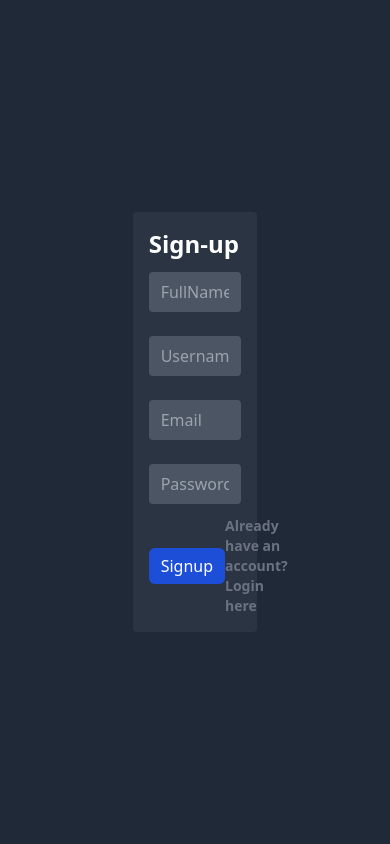
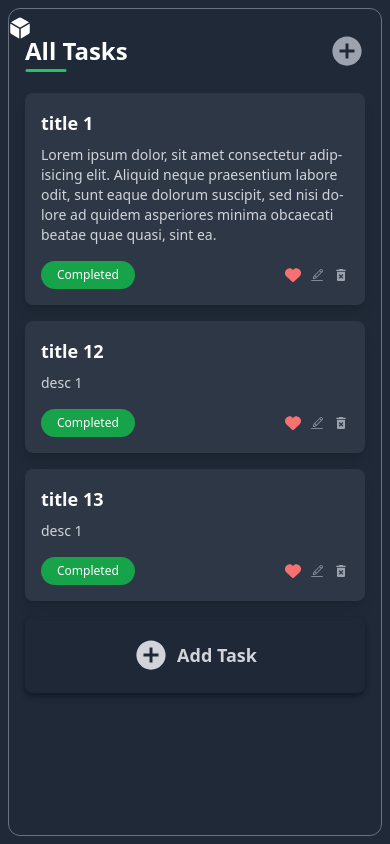
Before and after one commit to KamleshKandpal1/Task-Mang-Frontend, a React (Vite) app: page / in a window 390 px wide. Before the commit this address led to /signup. Built offline with nearby package versions, Linux system fonts and the light colour scheme.

Commit message:
UI changes with responsive design

```diff
--- a/package.json
+++ b/package.json
@@ -12,7 +12,6 @@
   "dependencies": {
     "@reduxjs/toolkit": "^2.2.7",
     "axios": "^1.7.7",
-    "nextjs-progressbar": "^0.0.16",
     "react": "^18.3.1",
     "react-dom": "^18.3.1",
     "react-icons": "^5.3.0",
--- a/src/App.jsx
+++ b/src/App.jsx
@@ -11,11 +11,15 @@ import { Routes, Route, useNavigate } from "react-router-dom";
 import { useDispatch, useSelector } from "react-redux";
 import { useEffect } from "react";
 import { authActions } from "./store/auth";
+
 function App() {
   const dispatch = useDispatch();
   const navigation = useNavigate();
   const isLogged = useSelector((state) => state.auth.isLoggedIn);
+
   // console.log(isLogged);
+  console.log(isLogged);
+
   useEffect(() => {
     if (
       localStorage.getItem("id") &&
@@ -24,13 +28,15 @@ function App() {
     ) {
       dispatch(authActions.login());
     } else if (isLogged === false) {
-      navigation("/signup");
+      // navigation("/login");
+      navigation("/");
     }
   }, []);
 
   return (
     <>
-      <div className="h-screen p-2 bg-gray-800 text-white relative">
+      <div className="bg-gray-800 text-white relative">
+        <div className="bg-gray-800 text-white relative h-[100vh] overflow-hidden">
           <Routes>
             <Route exact path="/" element={<Home />}>
               <Route index element={<AllTask />} />
@@ -42,6 +48,7 @@ function App() {
             <Route path="/login" element={<Login />} />
           </Routes>
         </div>
+      </div>
     </>
   );
 }
--- a/src/components/Home/Cards.jsx
+++ b/src/components/Home/Cards.jsx
@@ -12,27 +12,27 @@ const Cards = ({
   setUpdateUserData,
   updateUserdata,
 }) => {
-  // const item = [
-  //   {
-  //     title: "title 1",
-  //     desc: "Lorem ipsum dolor, sit amet consectetur adipisicing elit. Aliquid neque praesentium labore odit, sunt eaque dolorum suscipit, sed nisi dolore ad quidem asperiores minima obcaecati beatae quae quasi, sint ea.",
-  //     complete: "false",
-  //     important: "true",
-  //   },
+  const item = [
+    {
+      title: "title 1",
+      desc: "Lorem ipsum dolor, sit amet consectetur adipisicing elit. Aliquid neque praesentium labore odit, sunt eaque dolorum suscipit, sed nisi dolore ad quidem asperiores minima obcaecati beatae quae quasi, sint ea.",
+      complete: "false",
+      important: "true",
+    },
 
-  //   {
-  //     title: "title 12",
-  //     desc: "desc 1",
-  //     complete: "true",
-  //     important: "true",
-  //   },
-  //   {
-  //     title: "title 13",
-  //     desc: "desc 1",
-  //     complete: "false",
-  //     important: "true",
-  //   },
-  // ];
+    {
+      title: "title 12",
+      desc: "desc 1",
+      complete: "true",
+      important: "true",
+    },
+    {
+      title: "title 13",
+      desc: "desc 1",
+      complete: "false",
+      important: "true",
+    },
+  ];
   const accessToken = localStorage.getItem("accessToken");
   const headers = {
     Authorization: `Bearer ${accessToken}`,
@@ -97,70 +97,76 @@ const Cards = ({
   };
 
   return (
-    <div className="grid relative md:grid-cols-4 sm:grid-cols-3 gap-4 p-4">
+    <div className="grid relative gap-4 p-4 md:grid-cols-2 lg:grid-cols-3 xl:grid-cols-4 min-[520px]:grid-cols-2">
       <div className="absolute">
         <ToasterSetup />
       </div>
-      {data &&
-        data.map((items, i) => (
+      {item &&
+        item.map((items, i) => (
           <div
-            className="bg-gray-700/40 rounded-xl px-2 py-4 flex flex-col justify-between glsas-morf"
+            className="bg-gray-700/60 rounded-lg p-4 shadow-lg flex flex-col justify-between transition-transform transform hover:scale-105 gap-4"
             key={items._id}
           >
-            <div>
+            <div className="flex flex-col gap-y-2">
               <h3
-                className="text-lg font-semiboldbreak-words text-pretty "
+                className="text-lg font-semibold text-white break-words"
                 style={{ hyphens: "auto" }}
               >
                 {items.title}
               </h3>
               <p
-                className="text-gray-300 text-sm font-normal my-2 break-words text-pretty "
+                className="text-gray-300 text-sm font-light break-words"
                 style={{ hyphens: "auto" }}
               >
                 {items.desc}
               </p>
             </div>
-            <div className="mt-4 w-full flex items-center justify-around ">
+            <div className="flex items-center justify-between">
               <button
-                className={`${
-                  items.complete === true ? "bg-green-700" : "bg-red-400"
-                }  py-1.5 px-2  rounded-3xl text-sm font-medium `}
+                className={`py-1.5 px-4 rounded-full text-xs font-medium transition-colors duration-300 ${
+                  items.complete
+                    ? "bg-green-600 text-white"
+                    : "bg-red-500 text-white"
+                }`}
                 onClick={() => handleCompleteTask(items._id)}
               >
-                {items.complete === true ? "Completed" : "In-Completed"}
+                {items.complete ? "Completed" : "In-Complete"}
               </button>
 
-              <div className="w-1/2 text-xl p-2 flex gap-3 justify-end ">
-                <button onClick={() => handleImportantTask(items._id)}>
-                  <FaHeart
-                    className={`${
-                      items.important === true ? "text-red-400" : ""
-                    }  `}
-                  />
+              <div className="flex items-center gap-2">
+                <button
+                  className={`transition-transform transform hover:scale-110 ${
+                    items.important ? "text-red-400" : "text-gray-400"
+                  }`}
+                  onClick={() => handleImportantTask(items._id)}
+                >
+                  <FaHeart />
                 </button>
                 <button
+                  className="text-gray-400 hover:text-gray-200 transition-transform transform hover:scale-110"
                   onClick={() =>
                     handleEditTask(items._id, items.title, items.desc)
                   }
                 >
                   <CiEdit />
                 </button>
-                <button onClick={() => handleDeleteTask(items._id)}>
+                <button
+                  className="text-gray-400 hover:text-red-400 transition-transform transform hover:scale-110"
+                  onClick={() => handleDeleteTask(items._id)}
+                >
                   <MdDeleteForever />
                 </button>
               </div>
             </div>
           </div>
         ))}
-      {/*  */}
       {home && (
         <div
-          className="flex items-center bg-gray-700/40 rounded-md p-4 justify-center text-gray-300 hover:scale-105 hover:cursor-pointer transition-all duration-500"
+          className="flex items-center justify-center bg-gray-800/60 rounded-lg p-5 text-gray-300 hover:scale-105 hover:cursor-pointer transition-all duration-300 shadow-md hover:bg-gray-700/60 shadow-slate-900/80"
           onClick={() => setDisplay("fixed")}
         >
-          <IoMdAddCircle className="text-3xl" />
-          <h2 className="text-3xl">Add Task</h2>
+          <IoMdAddCircle className="text-4xl mr-2" />
+          <h2 className="text-lg font-semibold">Add Task</h2>
         </div>
       )}
     </div>
--- a/src/index.css
+++ b/src/index.css
@@ -9,3 +9,6 @@
   border-radius: 10px;
   border: 1px solid rgba(255, 255, 255, 0.18);
 }
+::-webkit-scrollbar {
+  @apply hidden;
+}
--- a/src/pages/Home.jsx
+++ b/src/pages/Home.jsx
@@ -1,22 +1,59 @@
-import React from "react";
+import React, { useState, useEffect } from "react";
 import Sidebar from "../components/Home/Sidebar";
 import { Outlet } from "react-router-dom";
-import NextNProgress from "nextjs-progressbar";
+import { IoCube } from "react-icons/io5";
 
 const Home = () => {
+  const [isSidebarVisible, setSidebarVisible] = useState(
+    window.innerWidth >= 768
+  );
+
+  useEffect(() => {
+    const handleResize = () => {
+      if (window.innerWidth < 768) {
+        setSidebarVisible(false);
+      } else {
+        setSidebarVisible(true);
+      }
+    };
+
+    window.addEventListener("resize", handleResize);
+    return () => window.removeEventListener("resize", handleResize);
+  }, []);
+
+  const toggleSidebar = () => {
+    setSidebarVisible(!isSidebarVisible);
+  };
+
   return (
-    <div className="flex h-[98vh] gap-4 p-2">
-      <div className="w-1/6 border border-gray-500 rounded-xl p-4 flex flex-col justify-between">
-        <Sidebar />
-      </div>
-      <div className="w-5/6 border border-gray-500 rounded-xl py-4">
-        <NextNProgress
-          color="#27AE60" // Green color
-          height={2} // Height of the loader bar
-          options={{ easing: "cubic-bezier(.53,.21,0,1" }} // Easing option for smooth transition
-          showSpinner={false} // Optional: whether to show a spinner at the top
-        />
-        {/*  */}
+    <div className="flex gap-4 p-2 w-full h-full">
+      {/* Sidebar Container */}
+      {isSidebarVisible && (
+        <div
+          className={`fixed md:relative md:top-0 md:left-0 w-[55%] min-[520px]:w-2/5 sm:w-1/3 lg:w-1/5 md:w-2/6 md:h-full h-[97.2vh] bg-gray-800 border border-gray-500 rounded-xl py-4 px-2 z-20 transition-all duration-500 flex justify-between flex-col min-h-fit`}
+        >
+          {/* Sidebar */}
+          <Sidebar
+            isSidebarVisible={isSidebarVisible}
+            toggleSidebar={toggleSidebar}
+          />
+        </div>
+      )}
+
+      {/* Cube Icon */}
+      {!isSidebarVisible && (
+        <div
+          className="text-2xl my-2 cursor-pointer fixed top-2 left-2 md:left-3 z-30 hover:scale-110 transition-transform duration-200"
+          onClick={toggleSidebar}
+        >
+          <IoCube />
+        </div>
+      )}
+
+      {/* Main Content */}
+      <div
+        className={`w-full border border-gray-500 rounded-xl py-4 overflow-y-scroll transition-all duration-500 h-full z-10`}
+      >
         <Outlet />
       </div>
     </div>
--- a/src/pages/Signup.jsx
+++ b/src/pages/Signup.jsx
@@ -67,7 +67,7 @@ const Signup = () => {
   return (
     <div className="h-[98vh] flex items-center justify-center">
       <ToasterSetup /> {/* Add Toaster Setup */}
-      <div className="p-4 w-2/6 rounded bg-gray-700/50">
+      <div className="p-4 md:w-3/6 sm:w-4/6 w-5/6 rounded bg-gray-700/50">
         <div className="text-2xl font-semibold">Sign-up</div>
         <input
           type="text"
@@ -109,7 +109,7 @@ const Signup = () => {
             Signup
           </button>
           <span className="text-sm font-semibold text-gray-500">
-            Already have an account?{" "}
+            Already have an account? <br className="min-[450px]:hidden" />
             <Link to="/login" className="hover:text-gray-300">
               Login here
             </Link>
```
Also changed, not shown: src/components/Home/Sidebar.jsx (+27 -9 lines), src/pages/Login.jsx (+22 -8 lines), 1 other file (tests, documents, lock files or other folders). Lines whose indentation alone changed are shown as unchanged.
